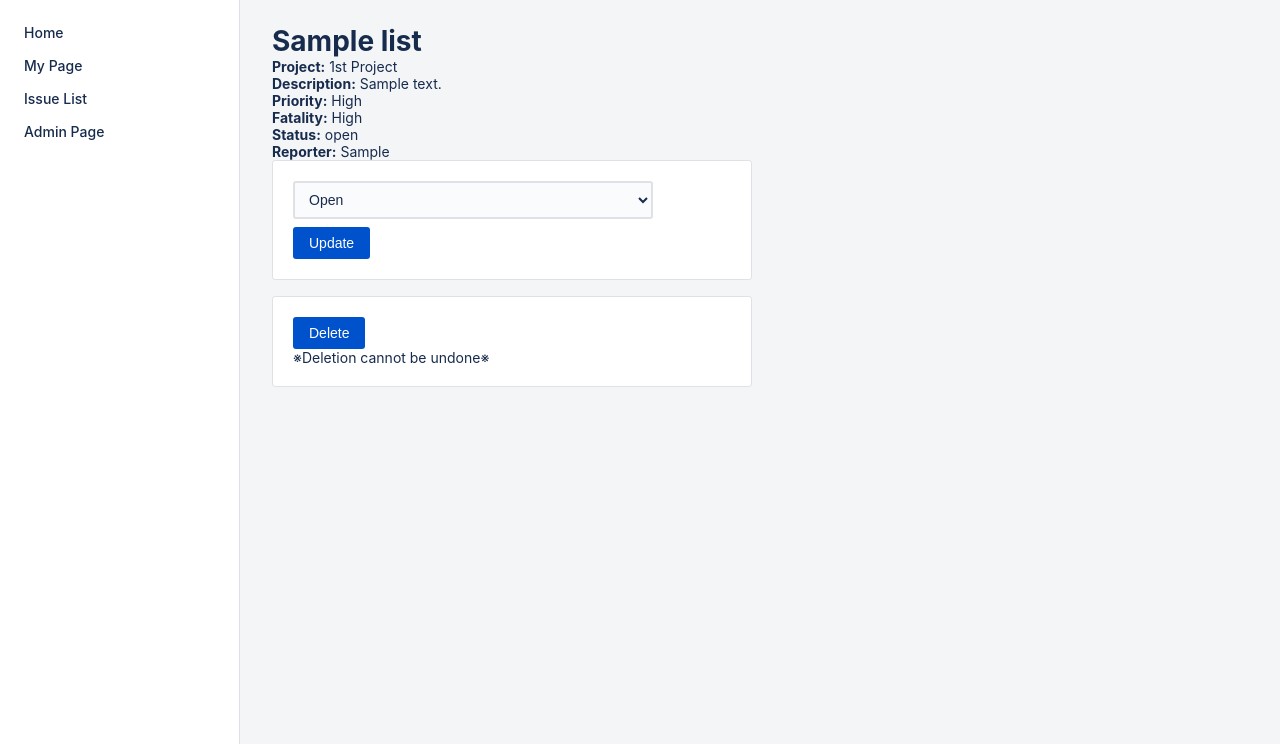
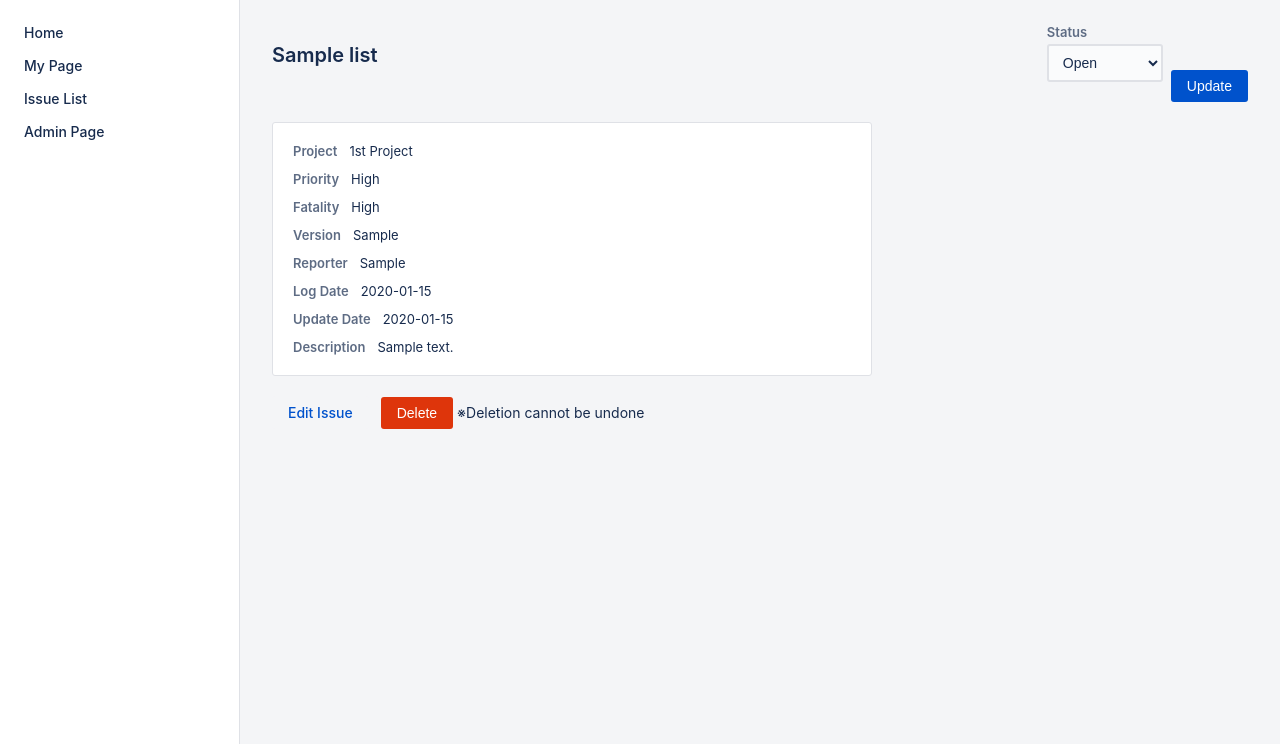
Before and after one commit to LOVEFRIEDCHICKEN/Issue_Tracker, a Flask app: page /api/issues/1 in a window 1280 px wide. Shown: the part 56-800 px from the top of the page. Run offline with Flask 3, Linux system fonts and the light colour scheme; the visitor is signed in with stand-in values (Sample User, id 1); tables that the repository leaves empty hold one stand-in row (values such as "Sample post").

Commit message:
feat: Add issue editing & update issue detail page design
- Added functionality to edit registered issues
- Updated design within issue detail page

```diff
--- a/controllers/issue_controller.py
+++ b/controllers/issue_controller.py
@@ -78,6 +78,34 @@ def update_issue_status(issue_id: int):
     return redirect(url_for('issue.get_issue', issue_id = issue_id))
 
 
+@issue_bp.route('/<int:issue_id>/edit', methods = ['GET'])
+@login_required
+def edit_issue_page(issue_id:int):
+    """Render page for editing issue"""
+    issue = service.get_issue_by_id(issue_id)
+    if not issue:
+        flash('Issue cannot be found')
+        return redirect(url_for('issue.issue_list_page'))
+    projects = project_service.get_all_projects()
+    return render_template('edit_issue.html', issue = issue, projects = projects)
+
+
+@issue_bp.route('/<int:issue_id>/edit', methods = ['POST'])
+@login_required
+def update_issue(issue_id:int):
+    """Update Issue"""
+    data = request.form.to_dict()
+    if not data.get('issue_title'):
+        flash('Title is required')
+        return redirect(url_for('issue.edit_issue_page', issue_id = issue_id))
+
+    if service.update_issue(issue_id, data):
+        flash('Issue has been updated')
+    else:
+        flash('Failed to update issue')
+    return redirect(url_for('issue.get_issue', issue_id = issue_id))
+
+
 @issue_bp.route('/<int:issue_id>', methods = ['POST']) #connect and delete from api/issues
 def delete_issue(issue_id: int):
     """delete issue"""
--- a/services/issue_service.py
+++ b/services/issue_service.py
@@ -100,6 +100,24 @@ class IssueService:
         # same as for row in results
 
 
+    def update_issue(self, issue_id: int, issue_data: dict) -> bool:
+        """Update issue"""
+        sql = """
+        UPDATE issue_list
+        SET issue_title = %s, issue_description = %s, priority = %s, fatality = %s, version = %s, update_date = NOW()
+        WHERE id = %s
+        """
+        params = (issue_data.get('issue_title'),
+                  issue_data.get('issue_description'),
+                  issue_data.get('priority'),
+                  issue_data.get('fatality'),
+                  issue_data.get('version'),
+                  issue_id
+                  )
+        result = self.db_manager.execute_query(sql, params)
+        return result > 0
+
+
     def row_to_dict(self, row: tuple) -> dict: # This works differently with row_to_dict in user_service.py
         """change row to tuple"""
         return {
--- a/static/style.css
+++ b/static/style.css
@@ -326,3 +326,65 @@ label {
     color: #5E6C84;
     max-width; 360px;
 }
+
+/* Issue header */
+.issue-header {
+    display: flex;
+    align-items: center;
+    justify-content: space-between;
+    gap: 24px;
+    margin-bottom: 20px;
+}
+
+.status-form{
+    display: flex;
+    align-items: flex-end;
+    gap: 8px;
+    flex-shrink: 0;
+}
+
+/* Issue Detail info */
+.issue-info {
+    background-color: #FFFFFF;
+    border: 1px solid #DFE1E6;
+    border-radius: 3px;
+    padding: 20px;
+    max-width: 600px;
+    margin-bottom: 20px;
+    display: flex;
+    flex-direction: column;
+    gap: 12px;
+}
+
+.issue-info label {
+    display: flex;
+    flex-direction: row;
+    gap: 12px;
+    font-size: 13px;
+    font-weight: 600;
+    color: #5E6C84;
+    max-width: 100%;
+    margin-bottom: 0;
+}
+
+.issue-info label span {
+    font-weight: 400;
+    color: #172B4D;
+}
+
+/* Issue Detail Button */
+.issue-actions {
+    display: flex;
+    align-items: center;
+    gap: 12px;
+    margin-top: 8px;
+}
+
+/* Delete Button */
+.btn-danger {
+    background-color: #DE350B;
+}
+
+.btn-danger: hover {
+    background-color: #BF2600;
+}
--- a/templates/issue_detail.html
+++ b/templates/issue_detail.html
@@ -1,26 +1,47 @@
 {% extends "base.html" %}
 {% block content %}
-<h1>{{ issue.issue_title }}</h1>
-<p><strong>Project:</strong> {{ issue.project }}</p>
-<p><strong>Description:</strong> {{ issue.issue_description }}</p>
-<p><strong>Priority:</strong> {{ issue.priority }}</p>
-<p><strong>Fatality:</strong> {{ issue.fatality }}</p>
-<p><strong>Status:</strong> {{ issue.issue_status }}</p>
-<p><strong>Reporter:</strong> {{ issue.reporter }}</p>
+
+<div class = "issue-header">
+    <h2>{{ issue.issue_title }}</h2>
+
+    {% if current_user.is_authenticated %}
+    <form method="post" action="{{ url_for('issue.update_issue_status', issue_id = issue.id) }}" class = "status-form">
+        <label>
+            Status
+            <select name="status">
+                <option value="open" {% if issue.issue_status == "open" %} selected {% endif %}>Open</option>
+                <option value="in_progress" {% if issue.issue_status == "in_progress" %} selected {% endif %}>In Progress</option>
+                <option value="not_issue" {% if issue.issue_status == "not_issue" %} selected {% endif %}>Not Issue</option>
+                <option value="hold" {% if issue.issue_status == "hold" %} selected {% endif %}>Hold</option>
+                <option value="closed" {% if issue.issue_status == "closed" %} selected {% endif %}>Closed</option>
+            </select>
+        </label>
+        <button type="submit">Update</button>
+    </form>
+    {% endif %}
+</div>
+
+<div class="issue-info">
+    <label>Project <span>{{ issue.project }}</span></label>
+    <label>Priority <span>{{ issue.priority }}</span></label>
+    <label>Fatality <span>{{ issue.fatality }}</span></label>
+    <label>Version <span>{{ issue.version }}</span></label>
+    <label>Reporter <span>{{ issue.reporter }}</span></label>
+    <label>Log Date <span>{{ issue.log_date }}</span></label>
+    <label>Update Date <span>{{ issue.update_date }}</span></label>
+    <label>Description <span>{{ issue.issue_description }}</span></label>
+</div>
+
 {% if current_user.is_authenticated %}
-<!-- connected with issue_service.py -->
-<form method="POST" action="{{ url_for('issue.update_issue_status', issue_id=issue.id) }}">
-<select name="status">
-    <option value="open">Open</option>
-    <option value="in_progress">In Progress</option>
-    <option value="not_issue">Not Issue</option>
-    <option value="hold">Hold</option>
-    <option value="closed">Closed</option>
-</select>
-<button>Update</button>
-</form>
-<form method="post" action="{{ url_for('issue.delete_issue', issue_id = issue.id) }}">
-    <button type="submit">Delete</button><p>※Deletion cannot be undone※</p>
-</form>
+<div class = "issue-actions">
+    <a href="{{ url_for('issue.edit_issue_page', issue_id=issue.id) }}" class="btn-secondary">Edit Issue</a>
+
+    <form method="post" action = "{{ url_for('issue.delete_issue', issue_id = issue.id) }}">
+        <button type="submit" class="btn-danger">Delete</button>
+        <span>※Deletion cannot be undone</span>
+    </form>
+</div>
+
 {% endif %}
+
 {% endblock %}
```
Also changed, not shown: templates/edit_issue.html (added, +55 -0 lines).
